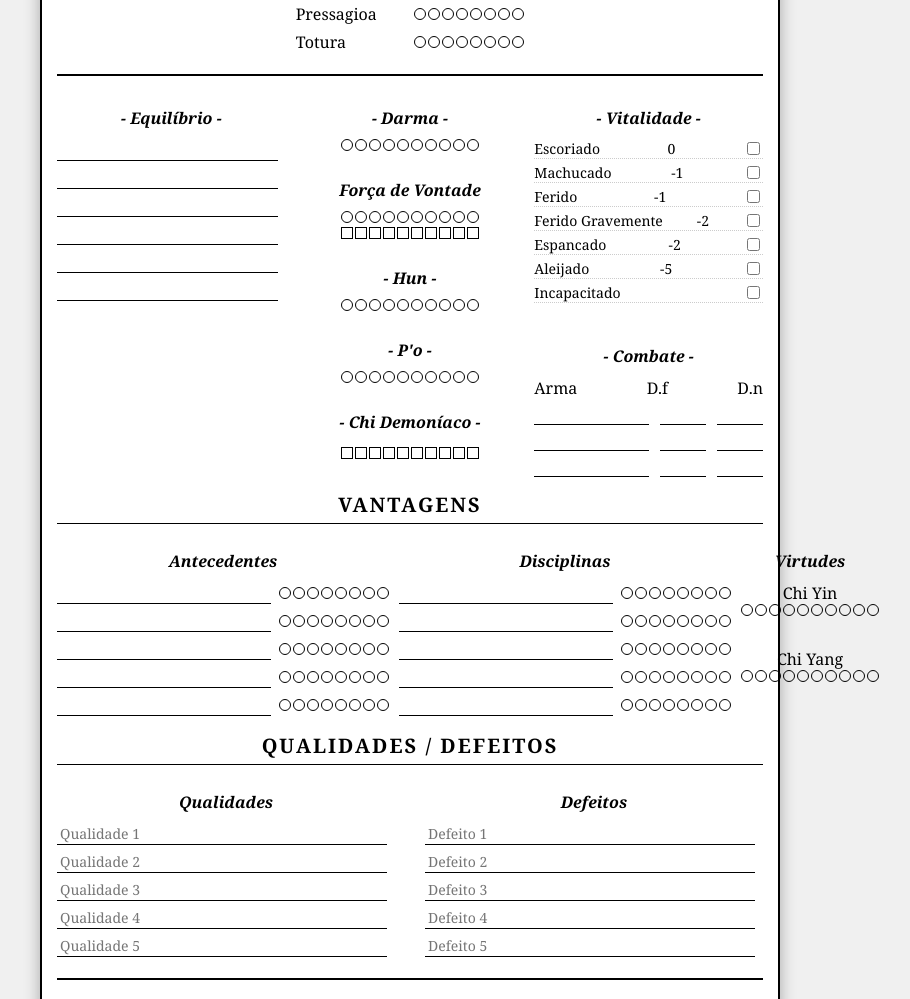
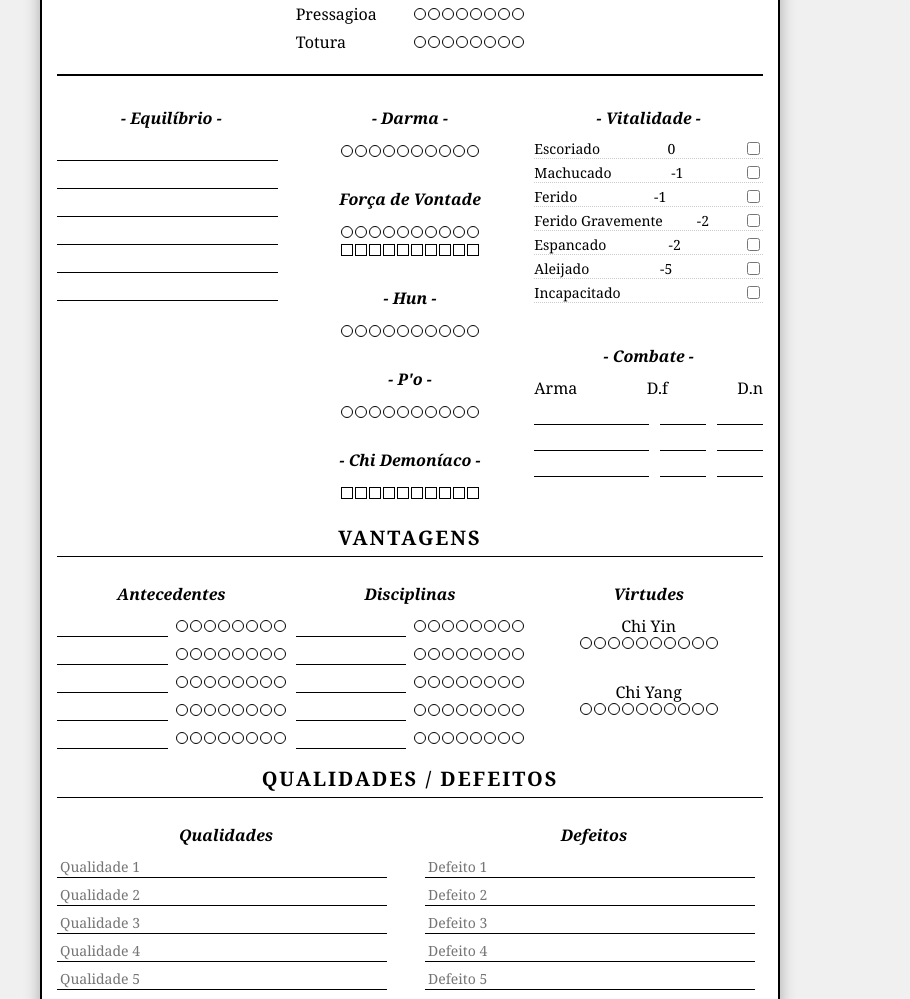
Before and after one commit to Gabriel698-code/FichadevampirosdoOriente, a plain HTML site: page index.html in a window 1280 px wide. Shown: the part 996-1995 px from the top of the page, without its empty margins (230-1140 px from the left). Drawn offline with Linux system fonts and the light colour scheme.

Commit message:
Update style.css

```diff
--- a/style.css
+++ b/style.css
@@ -15,7 +15,6 @@ body {
 .folha-ficha {
     background-color: #fff;
     width: 740px;
-    /* Reduzimos as margens internas para as colunas não vazarem nas laterais */
     padding: 20px 15px;
     border: 2px solid #000;
     box-shadow: 0 0 15px rgba(0,0,0,0.3);
@@ -53,20 +52,21 @@ h3 {
 /* --- SISTEMA DE COLUNAS (GRID) --- */
 .grid-cabecalho {
     display: grid;
-    grid-template-columns: repeat(3, 1fr);
+    /* TRAVA DE SEGURANÇA: minmax(0, 1fr) impede que os itens quebrem a grade */
+    grid-template-columns: repeat(3, minmax(0, 1fr));
     gap: 10px;
 }
 
 .grid-3-colunas {
     display: grid;
-    grid-template-columns: repeat(3, 1fr);
-    /* Reduzimos o buraco entre as colunas para a 3ª coluna caber com folga */
+    /* TRAVA DE SEGURANÇA: Garante 3 colunas de tamanhos rigorosamente iguais */
+    grid-template-columns: repeat(3, minmax(0, 1fr));
     gap: 10px;
 }
 
 .grid-2-colunas {
     display: grid;
-    grid-template-columns: repeat(2, 1fr);
+    grid-template-columns: repeat(2, minmax(0, 1fr));
     gap: 30px;
 }
 
@@ -85,12 +85,13 @@ h3 {
     margin-bottom: 10px;
 }
 
-/* Novo: Alinhamento perfeito para o bloco central (Darma, Força de Vontade, etc.) */
+/* CORREÇÃO DO ALINHAMENTO (Força de Vontade, Darma, etc.) */
 .bloco-traco-central {
     display: flex;
     flex-direction: column;
     align-items: center;
-    margin-bottom: 12px;
+    gap: 6px; /* Isso força um espaço inquebrável entre o título, as bolinhas e os quadrados */
+    margin-bottom: 15px;
 }
 
 /* --- CAMPOS DE TEXTO (INPUTS) --- */
@@ -102,6 +103,8 @@ input[type="text"] {
     font-size: 14px;
     outline: none;
     padding: 1px 3px;
+    /* TRAVA DE SEGURANÇA: Impede que a caixa de texto expanda a coluna e jogue as Virtudes para fora */
+    min-width: 0;
 }
 
 .campo label {
@@ -117,17 +120,13 @@ input[type="text"] {
 .input-linha {
     flex-grow: 1;
     margin-right: 8px;
+    width: 100%; /* Ajuda o input a respeitar o limite da linha */
 }
 
 /* --- PREPARAÇÃO PARA O JAVASCRIPT (BOLINHAS E QUADRADOS) --- */
 .dots, .squares {
     display: flex;
     gap: 2px;
-}
-
-/* Novo: Espaço para os quadrados não atropelarem as bolinhas */
-.squares {
-    margin-top: 4px;
 }
 
 .dot {
```
